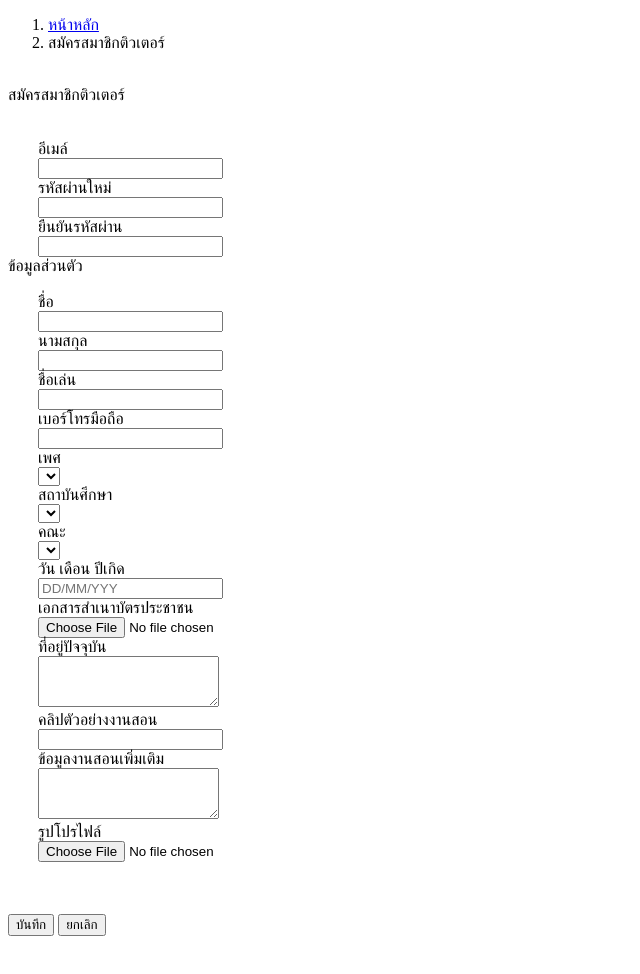
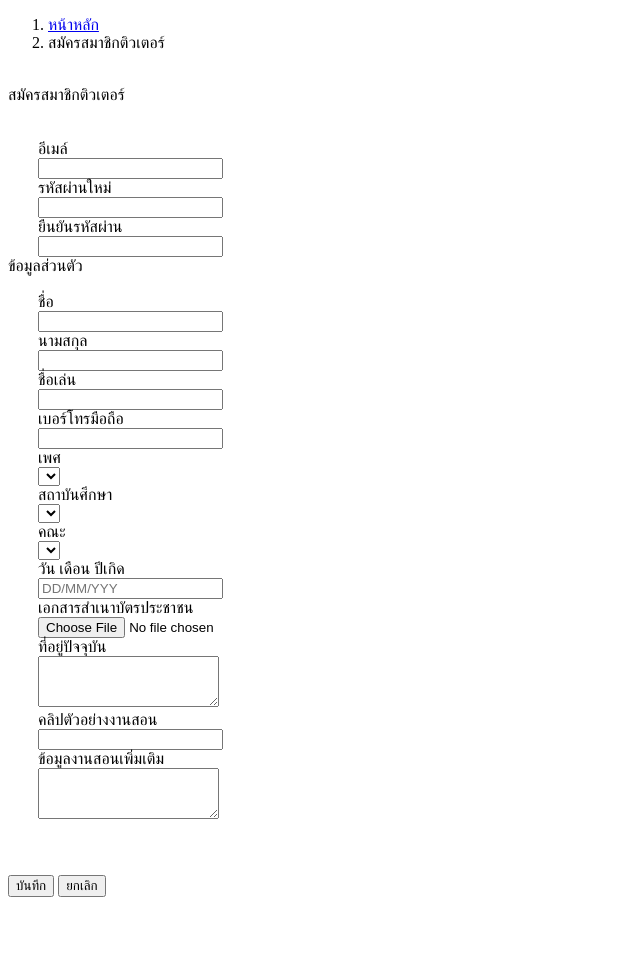
Before and after one commit to BSDMaster/tutorfront2, a plain HTML site: page html/tutorSubscription.html in a window 1280 px wide. Shown: the whole page, without its empty margins (0-640 px from the left). Drawn offline with Linux system fonts and the light colour scheme.

Commit message:
Remove profile pic

```diff
--- a/html/tutorSubscription.html
+++ b/html/tutorSubscription.html
@@ -148,13 +148,6 @@
                         <label for="txtOthers" class="col-lg-2">ข้อมูลงานสอนเพิ่มเติม</label>
                         <div class="col-lg-4">
                             <textarea class="form-control" id="txtOthers" rows="3"></textarea>
-                        </div>
-                        <div class="col-lg-6"></div>
-                    </div>
-                    <div class="form-group">
-                        <label for="" class="col-lg-2">รูปโปรไฟล์</label>
-                        <div class="col-lg-4">
-                            <input type="file" class="form-control-file" id="txtProfilePic">
                         </div>
                         <div class="col-lg-6"></div>
                     </div>
```
